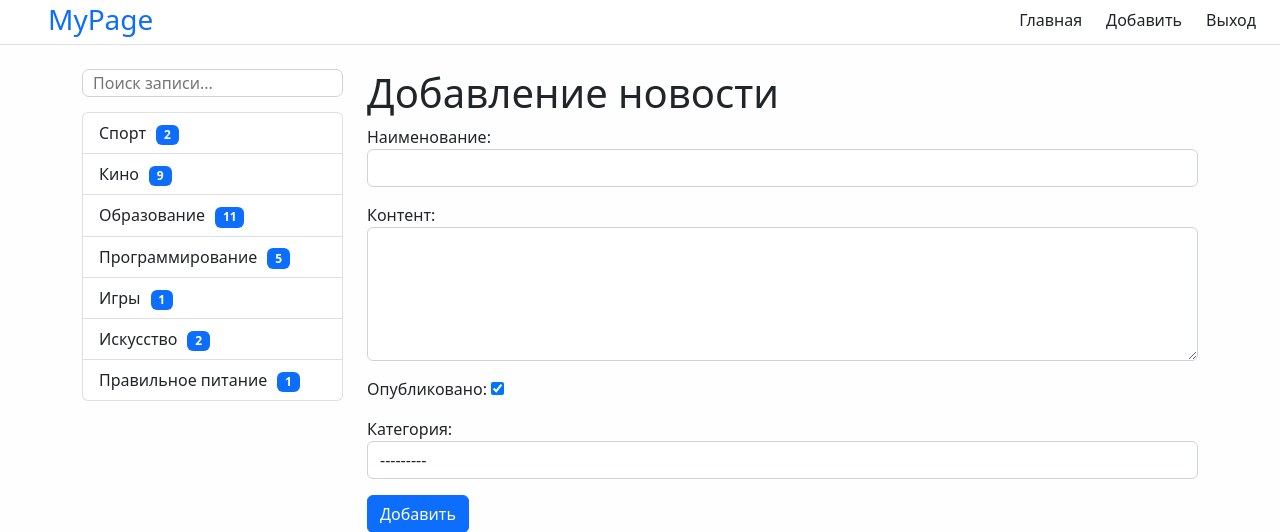
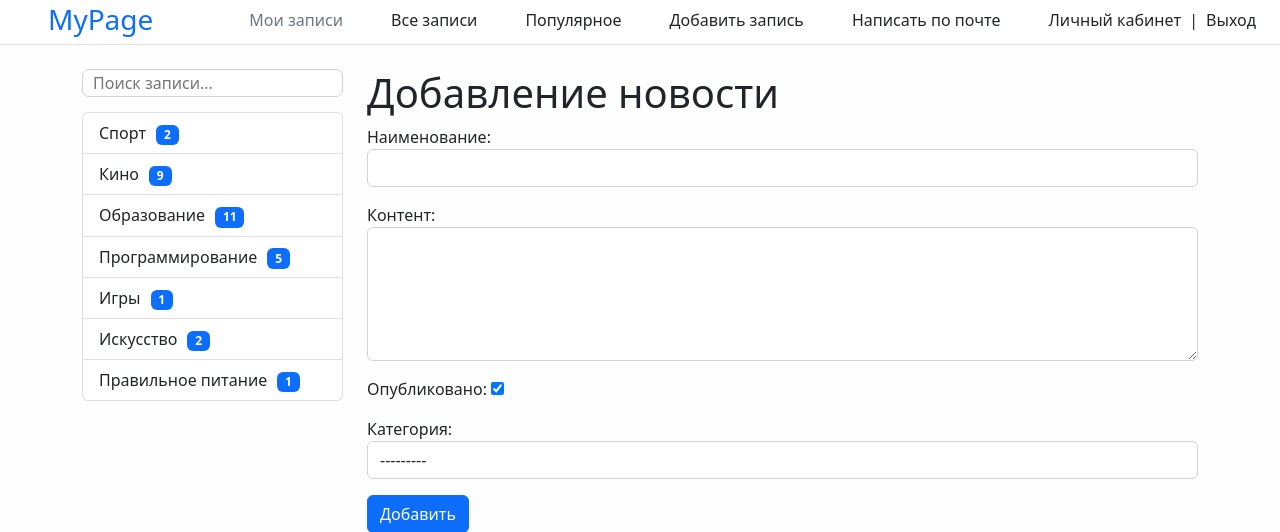
Before and after one commit to thekarenovich/improved_web_page, a Django app: page /news/add-news/ in a window 1280 px wide. Shown: the top 532 px of the page. Run offline with Django 4.2, Linux system fonts and the light colour scheme; the first user in the database is signed in; data comes from the database, SQL or seed files in the repository.

Commit message:
Update _nav.html

```diff
--- a/mysite/templates/include/_nav.html
+++ b/mysite/templates/include/_nav.html
@@ -1,14 +1,17 @@
 <!--Navbar-->
 <div style="background-color:white;" class="d-flex flex-column flex-md-row align-items-center pb-1 mb-4 border-bottom">
   <h3 class="my-0 mx-5 mr-md-auto font-weight-normal text-primary">MyPage</h3>
-  <nav class="d-inline-flex mt-2 mt-md-0 ms-md-auto">
-    <a class="me-4 py-2 text-dark text-decoration-none" href="{% url 'home' %}">Главная</a>
+  <nav class="d-inline-flex mt-3 mt-md-0 ms-md-auto">
+    <a class="me-5 py-2 text-secondary text-decoration-none" href="#">Мои записи</a>
+    <a class="me-5 py-2 text-dark text-decoration-none" href="{% url 'home' %}">Все записи</a>
+    <a class="me-5 py-2 text-dark text-decoration-none" href="{% url 'popular_news' %}">Популярное</a>
     {% if request.user.is_authenticated %}
-      <a class="me-4 py-2 text-dark text-decoration-none" href="{% url 'add_news' %}">Добавить</a>
-    {% endif %}
+      <a class="me-5 py-2 text-dark text-decoration-none" href="{% url 'add_news' %}">Добавить запись</a>
+      <a class="me-5 py-2 text-dark text-decoration-none" href="{% url 'email' %}">Написать по почте</a>
 
-    {% if request.user.is_authenticated %}
-        <a class="me-4 py-2 text-dark text-decoration-none" href="{% url 'logout' %}">Выход</a>
+      <a class="me-2 py-2 text-dark text-decoration-none" href="{% url 'user' %}">Личный кабинет</a>
+      <span class="me-2 py-2 text-dark text-decoration-none" href="#">|</span>
+      <a class="me-4 py-2 text-dark text-decoration-none" href="{% url 'logout' %}">Выход</a>
     {% else %}
       <a class="me-2 py-2 text-dark text-decoration-none" href="{% url 'login' %}">Вход</a>
       <a class="me-2 py-2 text-dark text-decoration-none" href="#">|</a>
```
